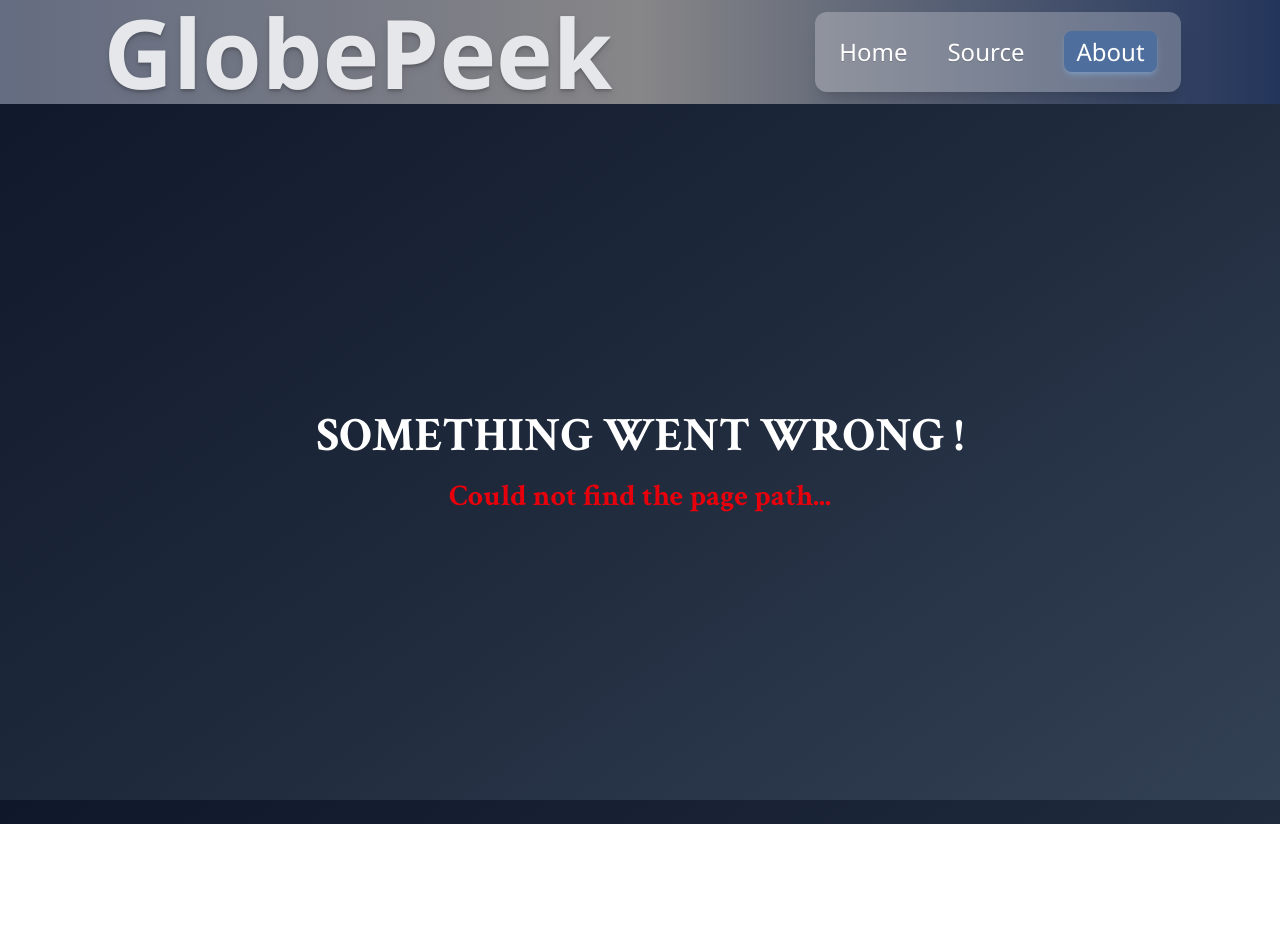
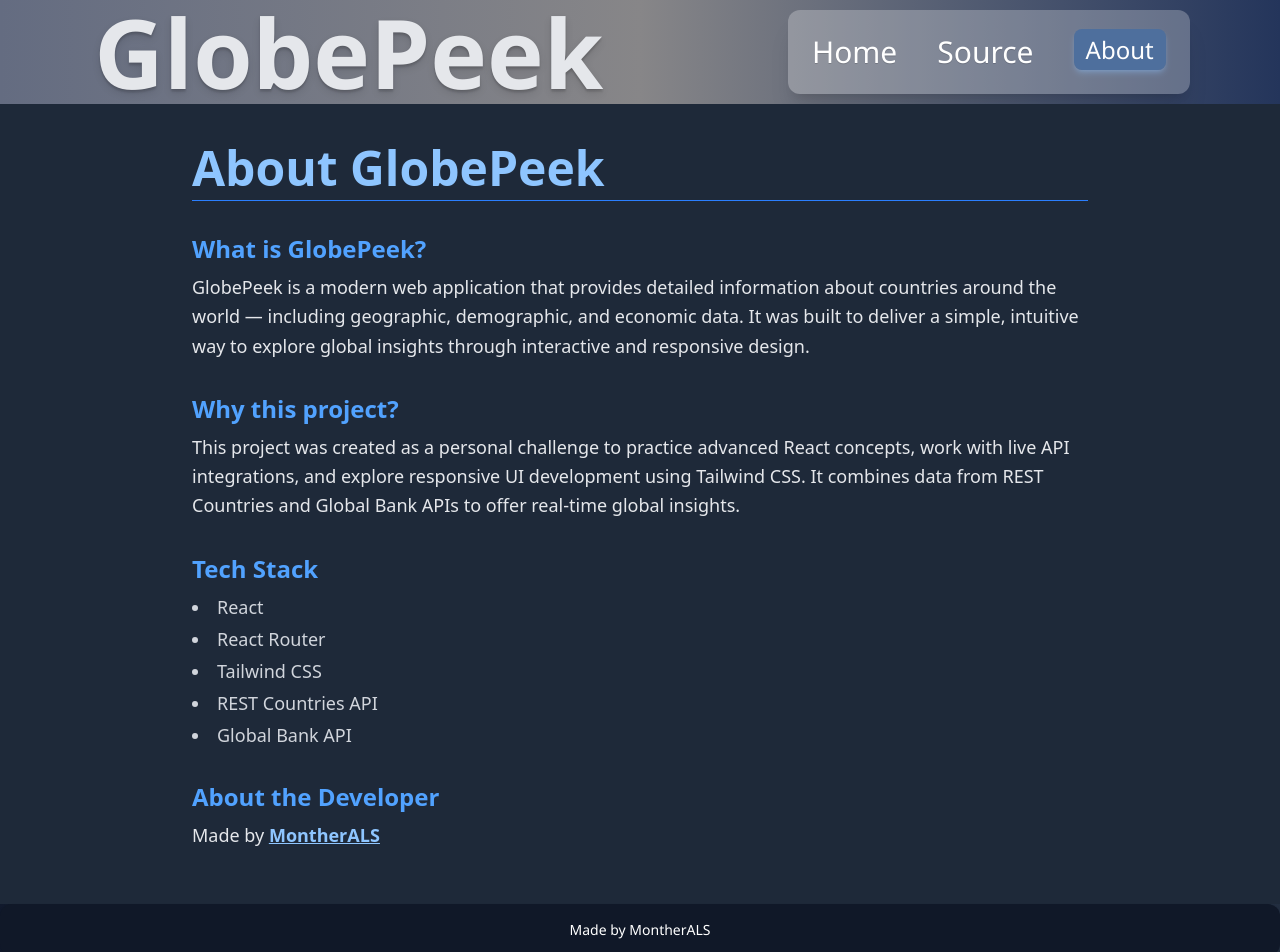
Before and after one commit to MontherALS/GlobePeek, a React (Vite) app: page /about in a window 1280 px wide. Shown: the top 952 px of the page. Before the commit the page ends 824 px from the top, so only its background shows below. Built offline with nearby package versions, Linux system fonts and the light colour scheme; a web font is replaced by a local one.

Commit message:
added loading page while fetching + edit all the components also added About/Sources page

```diff
--- a/src/App.jsx
+++ b/src/App.jsx
@@ -35,7 +35,6 @@ function App() {
           setAllCountries={setAllCountries}
           selectedRegion={selectedRegion}
         />
-        <CountryDetails countrySelected={countrySelected} />
       </main>
     </>
   );
--- a/src/Comp/ContinentsSelect.jsx
+++ b/src/Comp/ContinentsSelect.jsx
@@ -39,7 +39,7 @@ export default function ContinentsSelect({
         ].map((region) => (
           <button
             key={region}
-            className="hover:scale-105 duration-150 text-shadow-2xs cursor-pointer"
+            className="hover:scale-105 sm:text-[25px] duration-150 text-shadow-2xs cursor-pointer"
             name={region}
             onClick={handleSelectRegion}
           >
--- a/src/Comp/CountryDetails.jsx
+++ b/src/Comp/CountryDetails.jsx
@@ -37,9 +37,6 @@ export default function CountryDetails({ countrySelected }) {
             Continent: {countrySelected.continents}
           </h3>
           <h3 className={basicStyle}>Subregion: {countrySelected.subregion}</h3>
-          <h3 className={basicStyle}>
-            Population: {(countrySelected.population / 1000000).toFixed(1)}M
-          </h3>
         </div>
       </div>
       <div className="">
--- a/src/Comp/CountryDetailsPage.jsx
+++ b/src/Comp/CountryDetailsPage.jsx
@@ -44,9 +44,6 @@ export default function CountryDetailsPage({ countrySelected }) {
             <div className={valueStyle}>{countrySelected.subregion}</div>
           </div>
         </div>
-      </div>
-
-      <div className="flex flex-col items-center gap-3 mt-5">
         <button
           onClick={() => window.open(countrySelected.maps.googleMaps)}
           className="bg-[#1e2941] text-white text-xl font-semibold px-6 py-3 rounded-xl hover:bg-[#0b162c] transition duration-300 shadow hover:scale-105"
--- a/src/Comp/CountryTable.jsx
+++ b/src/Comp/CountryTable.jsx
@@ -6,11 +6,11 @@ export default function CountryTable({
   setAllCountries,
 }) {
   const countryStyle =
-    "text-gray-200 transition hover:scale-105 duration-300  bg-gradient-to-br from-[#1c2945]/55 to-[#637481]/22 backdrop-blur-3xl hover:bg-[#d7dbff] text-center cursor-pointer";
+    "text-gray-200 transition hover:scale-105 duration-300  bg-gradient-to-br from-[#1c2945]/55 to-[#637481]/22 backdrop-blur-3xl hover:bg-[#d7dbff] text-center ";
   const countrysAttruputeStyle = " px-3 py-3 md:text-lg text-sm";
 
   return (
-    <table className=" mt-3 border-2 w-full border-none  ">
+    <table className=" mt-3 border-2 w-full border-none   ">
       {selectedRegion ? (
         <thead>
           <tr className=" bg-gradient-to-l from-gray-300 to-gray-50/22 text-lg">
@@ -27,7 +27,6 @@ export default function CountryTable({
             </th>
             <th>Region</th>
             <th>Area</th>
-            <th>Population</th>
             <th>More Details</th>
           </tr>
         </thead>
@@ -36,16 +35,10 @@ export default function CountryTable({
       <tbody>
         {visibleCountries.map((country, i) => {
           return (
-            <tr
-              key={i}
-              className={countryStyle}
-              onClick={() => {
-                setCountrySelected(country);
-              }}
-            >
+            <tr key={i} className={countryStyle}>
               <td className=" flex  items-center gap-2">
                 <img
-                  className=" m-2   w-5 h-3 sm:w-9 sm:h-5 md:w-10 lg:w-15 lg:h-10 md:h-6 object-cover"
+                  className=" m-2   w-10 h-8 sm:w-9 sm:h-5 md:w-10 lg:w-15 lg:h-10 md:h-6 object-cover"
                   src={country.flags.png}
                   alt=""
                 />
@@ -54,11 +47,10 @@ export default function CountryTable({
                 </span>
               </td>
               <td className={countrysAttruputeStyle}>{country.region}</td>
-              <td className={countrysAttruputeStyle}>{country.area} Km^2</td>
               <td className={countrysAttruputeStyle}>
-                {" "}
-                {(country.population / 1_000_000).toFixed(1)}M
+                {country.area.toLocaleString()} Km²
               </td>
+
               <td>
                 <Link
                   to={"/country"}
--- a/src/Comp/Header.jsx
+++ b/src/Comp/Header.jsx
@@ -1,14 +1,14 @@
-import { NavLink } from "react-router-dom";
+import { NavLink, Link } from "react-router-dom";
 export default function Header({}) {
   const navLinkStyle =
-    "hover:scale-105 hover:text-2xl hover:underline duration-150 text-shadow-2xs cursor-pointer hover:text-blue-800";
+    "hover:scale-105  sm:text-3xl hover:underline duration-150 text-shadow-2xs cursor-pointer hover:text-blue-800";
   const navLinkStyleActive =
     "px-3 py-1 rounded-lg bg-[#4e6f9d] text-white shadow-md shadow-blue-300/30";
   const navBarStyle =
     "flex flex-wrap justify-center gap-2 p-4 sm:p-6 text-sm sm:text-lg lg:text-xl xl:text-2xl xl:gap-10 rounded-xl bg-white/25 hover:bg-white/55 shadow-xl hover:scale-102 duration-700 max-w-full ";
   const titleStyle = `
         text-5xl sm:text-6xl md:text-7xl lg:text-7xl xl:text-8xl
-         font-Open-Sans text-gray-200  font-bold rounded-xl
+         font-Open-Sans  text-gray-200  font-bold rounded-xl
          p-1 text-shadow-lg `;
   return (
     <header
@@ -16,7 +16,10 @@ export default function Header({}) {
     bg-gradient-to-r from-[#646c81] via-[#878688] to-[#24355b]  overflow-hidden"
     >
       <div>
-        <h1 className={titleStyle}>GlobePeek</h1>
+        <h1 className={titleStyle}>
+          {" "}
+          <Link to={"/"}>GlobePeek</Link>
+        </h1>
       </div>
 
       <nav className={navBarStyle}>
--- a/src/Comp/HeroSection.jsx
+++ b/src/Comp/HeroSection.jsx
@@ -8,7 +8,7 @@ export default function HeroSection() {
           Explore the World
         </h1>
         <p className="text-lg md:text-xl text-gray-200">
-          Discover, learn, and see new countrys
+          Discover, learn, and see new countries
         </p>
       </div>
     </section>
--- /dev/null
+++ b/src/Pages/About.jsx
@@ -0,0 +1,63 @@
+export default function About() {
+  return (
+    <main className="min-h-screen bg-gray-800 text-white p-6 sm:p-10 font-sans">
+      <div className="max-w-4xl mx-auto space-y-8">
+        <h1 className="text-4xl sm:text-5xl font-bold text-blue-300 border-b border-blue-500 pb-2">
+          About GlobePeek
+        </h1>
+
+        <section>
+          <h2 className="text-2xl font-semibold text-blue-400 mb-2">
+            What is GlobePeek?
+          </h2>
+          <p className="text-lg leading-relaxed text-gray-200">
+            GlobePeek is a modern web application that provides detailed
+            information about countries around the world — including geographic,
+            demographic, and economic data. It was built to deliver a simple,
+            intuitive way to explore global insights through interactive and
+            responsive design.
+          </p>
+        </section>
+
+        <section>
+          <h2 className="text-2xl font-semibold text-blue-400 mb-2">
+            Why this project?
+          </h2>
+          <p className="text-lg leading-relaxed text-gray-200">
+            This project was created as a personal challenge to practice
+            advanced React concepts, work with live API integrations, and
+            explore responsive UI development using Tailwind CSS. It combines
+            data from REST Countries and Global Bank APIs to offer real-time
+            global insights.
+          </p>
+        </section>
+
+        <section>
+          <h2 className="text-2xl font-semibold text-blue-400 mb-2">
+            Tech Stack
+          </h2>
+          <ul className="list-disc list-inside text-lg text-gray-300 space-y-1">
+            <li>React</li>
+            <li>React Router</li>
+            <li>Tailwind CSS</li>
+            <li>REST Countries API</li>
+            <li>Global Bank API</li>
+          </ul>
+        </section>
+
+        <section>
+          <h2 className="text-2xl font-semibold text-blue-400 mb-2">
+            About the Developer
+          </h2>
+          <p className="text-lg leading-relaxed text-gray-200">
+            Made by{" "}
+            <span className="text-blue-300 font-semibold underline">
+              {" "}
+              <a href="https://github.com/MontherALS">MontherALS</a>{" "}
+            </span>
+          </p>
+        </section>
+      </div>
+    </main>
+  );
+}
--- a/src/Pages/CountryPage.jsx
+++ b/src/Pages/CountryPage.jsx
@@ -23,24 +23,40 @@ const populationLabels = [
 ];
 
 function formatNumber(value) {
+  if (value === null || value === undefined || isNaN(value)) return "N/D";
+
+  if (typeof value === "number" && Math.abs(value) > 1e15) return "N/D";
+
   if (value >= 1e12) return (value / 1e12).toFixed(2) + "T";
   if (value >= 1e9) return (value / 1e9).toFixed(2) + "B";
   if (value >= 1e6) return (value / 1e6).toFixed(2) + "M";
   if (value >= 1e3) return (value / 1e3).toFixed(2) + "K";
-  return value?.toLocaleString() ?? "N/D";
+
+  return Number(value).toLocaleString();
 }
 
 export default function CountryPage() {
   const location = useLocation();
   const country = location.state;
 
+  //!Check for country
+  if (!country) {
+    return (
+      <div className="text-center text-white mt-10">
+        No country selected. Please return to the home page.
+      </div>
+    );
+  }
   const [countryData, setCountryData] = useState({
     economy: [],
     population: [],
   });
 
+  const [isLoading, setIsLoading] = useState(true);
   useEffect(() => {
     async function loadLocal() {
+      try {
+        setIsLoading(true);
         const EconomyData = await fetchEconomyData(country.cca2);
         const PopulationData = await fetcchPopulationData(country.cca2);
 
@@ -48,25 +64,45 @@ export default function CountryPage() {
           economy: EconomyData,
           population: PopulationData,
         });
+      } catch (err) {
+        console.error("Error! fetching data: " + err);
+      } finally {
+        setIsLoading(false);
+      }
     }
     loadLocal();
   }, [country.cca2]);
 
+  if (isLoading) {
     return (
-    <main className="grid grid-cols-2 grid-rows-[auto_auto_auto_auto_auto] gap-4 p-6 min-h-screen bg-gray-800">
+      <main className="min-h-screen flex items-center justify-center bg-gray-900 text-white">
+        <div className="text-2xl font-mono animate-pulse">Loading data...</div>
+      </main>
+    );
+  }
+  return (
+    <main className="grid grid-cols-1 sm:grid-cols-2 grid-rows-[auto_auto_auto_auto_auto] gap-4 p-6 min-h-screen bg-gray-800">
       <div className="col-span-1 row-span-3">
         <CountryDetailsPage countrySelected={country} />
       </div>
 
       <div className="col-span-1 row-span-1">
-        <h2 className="text-3xl font-bold text-white mb-4">Economy</h2>
+        <h2 className="text-4xl font-Special-Gothic text-white mb-4">
+          Economy
+        </h2>
         <div className="grid grid-cols-1 gap-4">
           {countryData.economy.map((value, i) => (
             <div
               key={i}
-              className="bg-gradient-to-br from-green-600 to-green-400 rounded-xl shadow-md p-3 text-white"
+              className="bg-gradient-to-bl from-[#a2a0c2] to-[#7b7ba4] rounded-2xl shadow-md p-3 text-white"
             >
-              <span className="block text-lg font-semibold">
+              <span
+                className={
+                  value < 0
+                    ? "block text-lg sm:text-3xl font-mono text-red-700"
+                    : "block text-lg sm:text-3xl font-mono text-white"
+                }
+              >
                 {formatNumber(value)}
               </span>
               <span className="text-sm opacity-80">{economyLabels[i]}</span>
@@ -76,14 +112,16 @@ export default function CountryPage() {
       </div>
 
       <div className="col-span-1 row-span-1">
-        <h2 className="text-3xl font-bold text-white mb-4">Population</h2>
+        <h2 className="text-3xl font-Special-Gothic text-white mb-4">
+          Population
+        </h2>
         <div className="grid grid-cols-1 gap-4">
           {countryData.population.map((value, i) => (
             <div
               key={i}
-              className="bg-gradient-to-br from-blue-600 to-blue-400 rounded-xl shadow-md p-3 text-white"
+              className="bg-gradient-to-bl from-[#66ad72] to-[#68688c] rounded-2xl  shadow-md p-3 text-white"
             >
-              <span className="block text-lg font-semibold">
+              <span className="block text-lg sm:text-3xl font-semibold ">
                 {formatNumber(value)}
               </span>
               <span className="text-sm opacity-80">{populationLabels[i]}</span>
--- a/src/Pages/SourcesPage.jsx
+++ b/src/Pages/SourcesPage.jsx
@@ -1,45 +1,64 @@
 export default function SourcesPage() {
-  const pStyle = "font-Crimson text-lg sm:text-2xl";
-  const hStyle = "text-3xl sm:text-4xl font-mono";
+  const pStyle =
+    "font-Crimson text-lg sm:text-2xl leading-relaxed text-gray-200";
+  const hStyle = "text-3xl sm:text-4xl font-mono text-blue-400 mb-2";
+
   return (
-    <div className="text-2xl flex flex-col gap-3.5 mx-2 my-6 items-center ">
-      <h1 className={hStyle}> Country Data:</h1>{" "}
+    <main className="min-h-screen bg-gray-800 text-white p-6 sm:p-10 font-sans">
+      <div className="max-w-4xl mx-auto space-y-8">
+        <section>
+          <h1 className={hStyle}>Country Data</h1>
           <p className={pStyle}>
-        This website utilizes accurate and reliable data from the
-        <span className="text-blue-600">
-          {" "}
-          <a href="https://restcountries.com/" className="underline">
-            REST Countries
+            This website utilizes accurate and reliable data from the{" "}
+            <a
+              href="https://restcountries.com/"
+              className="text-blue-500 hover:text-blue-300 underline duration-300"
+            >
+              REST Countries API
             </a>
-        </span>
-        API, providing comprehensive information on country names, regions,
+            , providing comprehensive information on country names, regions,
             population, area, and official flags.
           </p>
-      <br /> <h1 className={hStyle}>Economic Indicators:</h1>{" "}
+        </section>
+
+        <section>
+          <h1 className={hStyle}>Economic Indicators</h1>
           <p className={pStyle}>
-        {" "}
             Economic information such as GDP, inflation rates, and related
             indicators is sourced from the{" "}
-        <span className="text-blue-600">
-          {" "}
-          <a href="https://www.worldbank.org/ext/en/home" className="underline">
-            World Bank API.
+            <a
+              href="https://data.worldbank.org/"
+              className="text-blue-500 hover:text-blue-300 underline duration-300"
+            >
+              World Bank API
             </a>
-        </span>
+            .
           </p>
-      <br />
-      <h1 className={hStyle}>Flags & Images: </h1>
+        </section>
+
+        <section>
+          <h1 className={hStyle}>Flags & Images</h1>
           <p className={pStyle}>
             All flag images and country visuals are fetched directly from the
-        official REST Countries sources to ensure accuracy and up-to-date
-        content.
+            official{" "}
+            <a
+              href="https://restcountries.com/"
+              className="text-blue-500 hover:text-blue-300 underline duration-300"
+            >
+              REST Countries
+            </a>{" "}
+            sources to ensure accuracy and up-to-date content.
           </p>
-      <br />
-      <h1 className={hStyle}>Acknowledgments:</h1>
+        </section>
+
+        <section>
+          <h1 className={hStyle}>Acknowledgments</h1>
           <p className={pStyle}>
             Special thanks to all data providers and open-source platforms that
             empower developers and make global information accessible.
           </p>
+        </section>
       </div>
+    </main>
   );
 }
--- a/src/assets/fetchEconomyData.js
+++ b/src/assets/fetchEconomyData.js
@@ -39,19 +39,3 @@ export async function fetcchPopulationData(countryCode) {
   }
   return values;
 }
-
-export async function fetchTechnologyData(countryCode) {
-  const indicators = [
-    "SP.POP.SCIE.RD.P6", // Researchers in R&D (per million people)
-    "GB.XPD.RSDV.GD.ZS", // R&D expenditure (% of GDP)
-  ];
-  const values = [];
-  for (const code of indicators) {
-    const res = await fetch(
-      `https://api.worldbank.org/v2/country/${countryCode}/indicator/${code}?format=json`
-    );
-    const data = await res.json();
-    values.push(data[1]?.[1]?.value);
-  }
-  return values;
-}
--- a/src/main.jsx
+++ b/src/main.jsx
@@ -6,6 +6,7 @@ import CountryPage from "./Pages/CountryPage.jsx";
 import RootLayout from "./Comp/RootLayout.jsx";
 import ErrorPage from "./Pages/ErrorPage.jsx";
 import SourcesPage from "./Pages/SourcesPage.jsx";
+import About from "./Pages/About.jsx";
 import { createBrowserRouter, RouterProvider } from "react-router-dom";
 
 const router = createBrowserRouter([
@@ -15,8 +16,9 @@ const router = createBrowserRouter([
     errorElement: <ErrorPage />,
     children: [
       { path: "/", element: <App /> },
+      { path: "/country", element: <CountryPage /> },
       { path: "/source", element: <SourcesPage /> },
-      { path: "/country", element: <CountryPage /> },
+      { path: "/about", element: <About /> },
     ],
   },
 ]);
```
Lines whose indentation alone changed are shown as unchanged.
